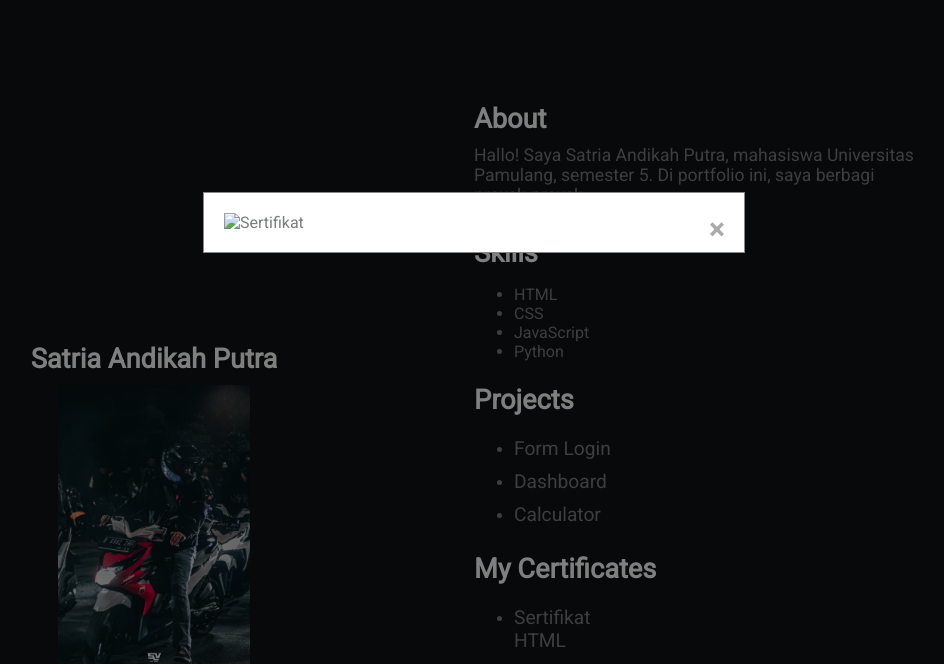
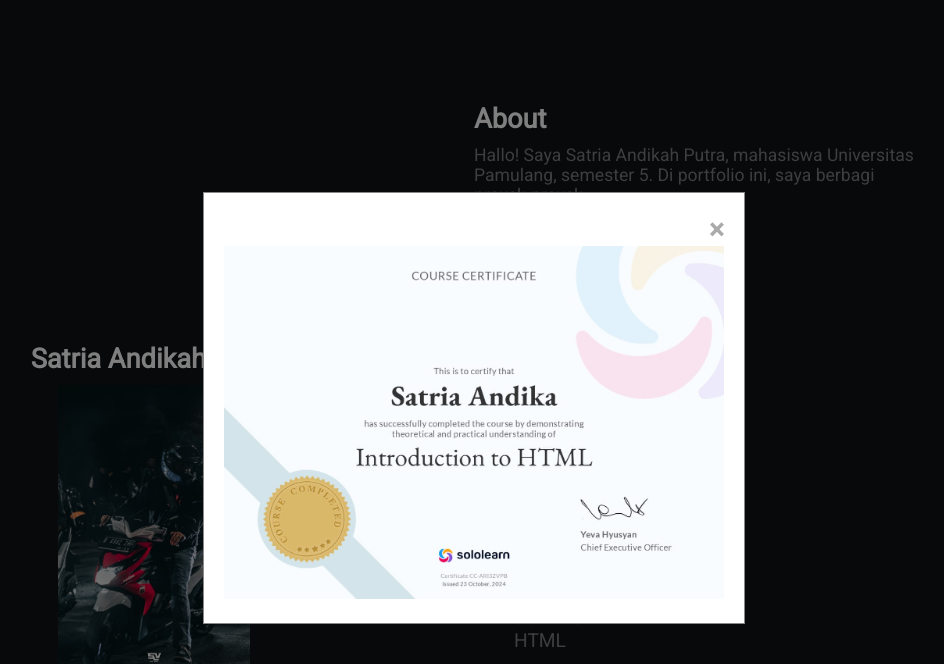
Before and after one commit to cacingpitax24/dika, a plain HTML site: page index.html in a window 1280 px wide. Both pictures are taken after a click on the link "Sertifikat HTML". Shown: the top 664 px of the page, without its empty margins (166-1110 px from the left). Drawn offline with Linux system fonts and the light colour scheme; files whose address does not match are found by name.

Commit message:
Add files via upload

```diff
--- a/index.html
+++ b/index.html
@@ -103,7 +103,7 @@
             <div id="myModal" class="modal">
                 <div class="modal-content">
                     <span class="close">&times;</span>
-                    <img src="C:\Users\USER\Documents\PEMOGRAMAN WEB\PORTOFOLIO\assets\html.jpg" alt="Sertifikat">
+                    <img src="html.jpg" alt="Sertifikat">
                 </div>
             </div>
 
```
Also changed, not shown: foto dika.jpg (added), html.jpg (added).
